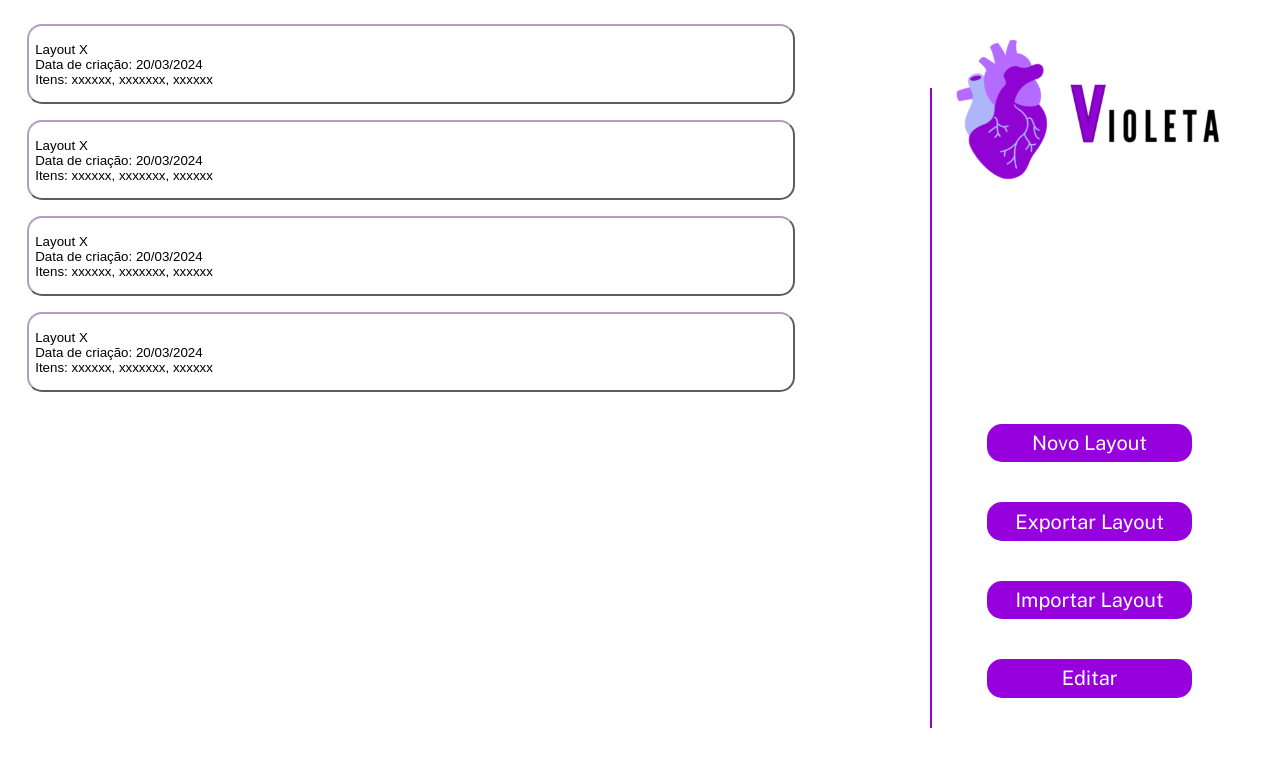
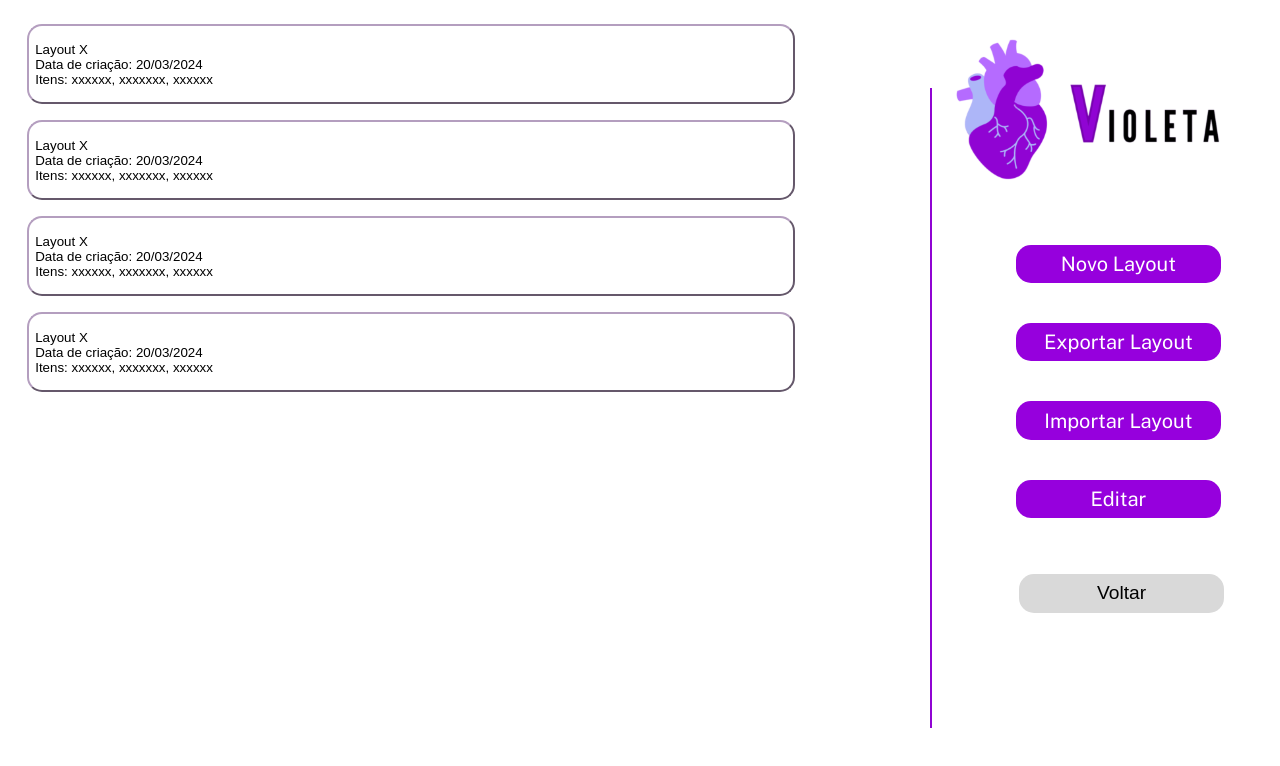
Before and after one commit to Inteli-College/2024-T0008-EC05-G03, a React (Vite) app in the folder frontend-violeta/: page /selecionar in a window 1280 px wide. Shown: the top 766 px of the page. Built offline with nearby package versions, Linux system fonts and the light colour scheme.

Commit message:
update index css

```diff
--- a/frontend-violeta/src/index.css
+++ b/frontend-violeta/src/index.css
@@ -60,8 +60,6 @@ header {
 }
 
 .buttonsPainel {
-  position: inherit;
   margin-left: 9.5vw;
-  margin-top: 47vh;
   text-align: center;
 }
--- a/frontend-violeta/src/pages/Montar/Montar.css
+++ b/frontend-violeta/src/pages/Montar/Montar.css
@@ -50,6 +50,7 @@
     flex-direction: column;
     align-content: center;
     margin-left: 2vw;
+    position: fixed;
 }
 
 .armBackground {
--- a/frontend-violeta/src/pages/Selecionar/Selecionar.jsx
+++ b/frontend-violeta/src/pages/Selecionar/Selecionar.jsx
@@ -1,6 +1,7 @@
 import '../Selecionado/Selecionado.css'
 import logoCompleta from '../../assets/logo_completa.svg'
 import React from 'react';
+import Voltar from '../../components/voltar';
 
 function Selecionar() {
     return (
@@ -31,10 +32,11 @@ function Selecionar() {
             <div className='painelDeControle'>
                 <img src={logoCompleta} className='logoCompleta'/>
                 <div className='buttonsPainel'>
-                    <form action='/novolayout'><button className='botaoPadrao'>Novo Layout</button></form>
+                    <form action='/montar'><button className='botaoPadrao'>Novo Layout</button></form>
                     <form action='/exportarlayout'><button className='botaoPadrao'>Exportar Layout</button></form>
                     <form action='/importarlayout'><button className='botaoPadrao'>Importar Layout</button></form>
                     <form action='/editarlayout'><button className='botaoPadrao'>Editar</button></form>
+                    <Voltar />
                 </div>
             </div>
         </div>
```
